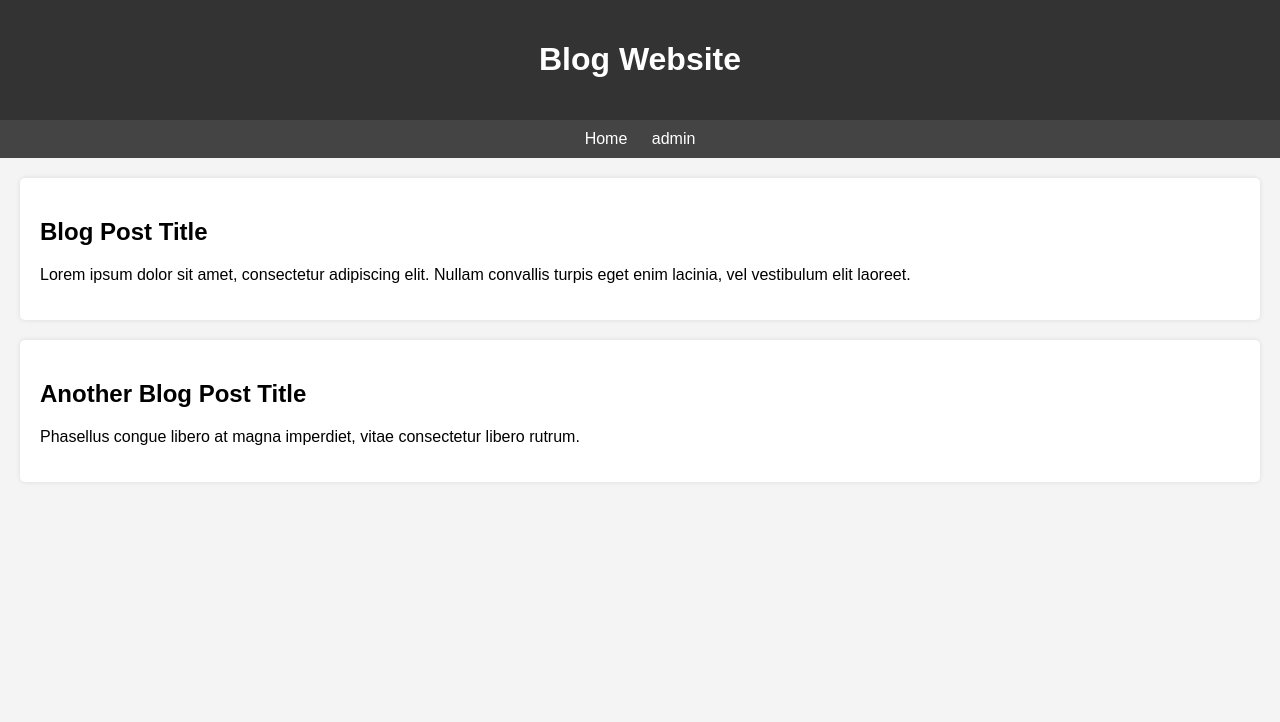
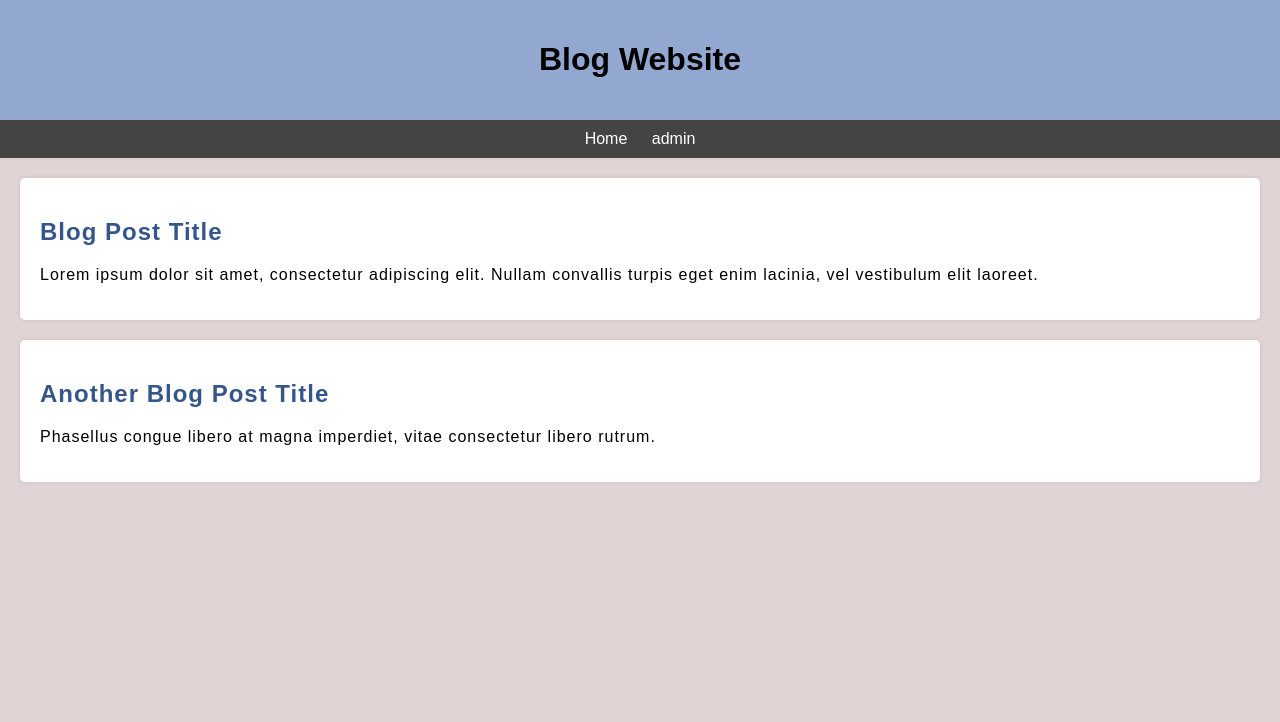
Before and after one commit to venkateshblks/Blog-website, a Flask app: page / in a window 1280 px wide. Shown: the top 722 px of the page. Run offline with Flask 3, Linux system fonts and the light colour scheme.

Commit message:
Update index.html

```diff
--- a/templates/index.html
+++ b/templates/index.html
@@ -9,11 +9,11 @@
       font-family: Arial, sans-serif;
       margin: 0;
       padding: 0;
-      background-color: #f4f4f4;
+      background-color: #e1d4d4;
     }
 
     header {
-      background-color: #333;
+      background-color:rgb(146, 168, 209);
       color: #fff;
       padding: 20px 0;
       text-align: center;
@@ -53,7 +53,16 @@
       border-radius: 5px;
       box-shadow: 0 0 5px rgba(0, 0, 0, 0.1);
     }
+    .post h2{
+      color:rgb(52, 86, 139);
+      letter-spacing: 1px;
+      font-weight: 700;
+    }
+    .post p{
+      letter-spacing: 1px;
+      font-family: Arial, Helvetica, sans-serif;
 
+    }
     footer {
       background-color: #333;
       color: #fff;
@@ -67,7 +76,7 @@
 </head>
 <body>
   <header>
-    <h1>Blog Website</h1>
+    <h1 style="color: black;">Blog Website</h1>
   </header>
 
   <nav>
```
